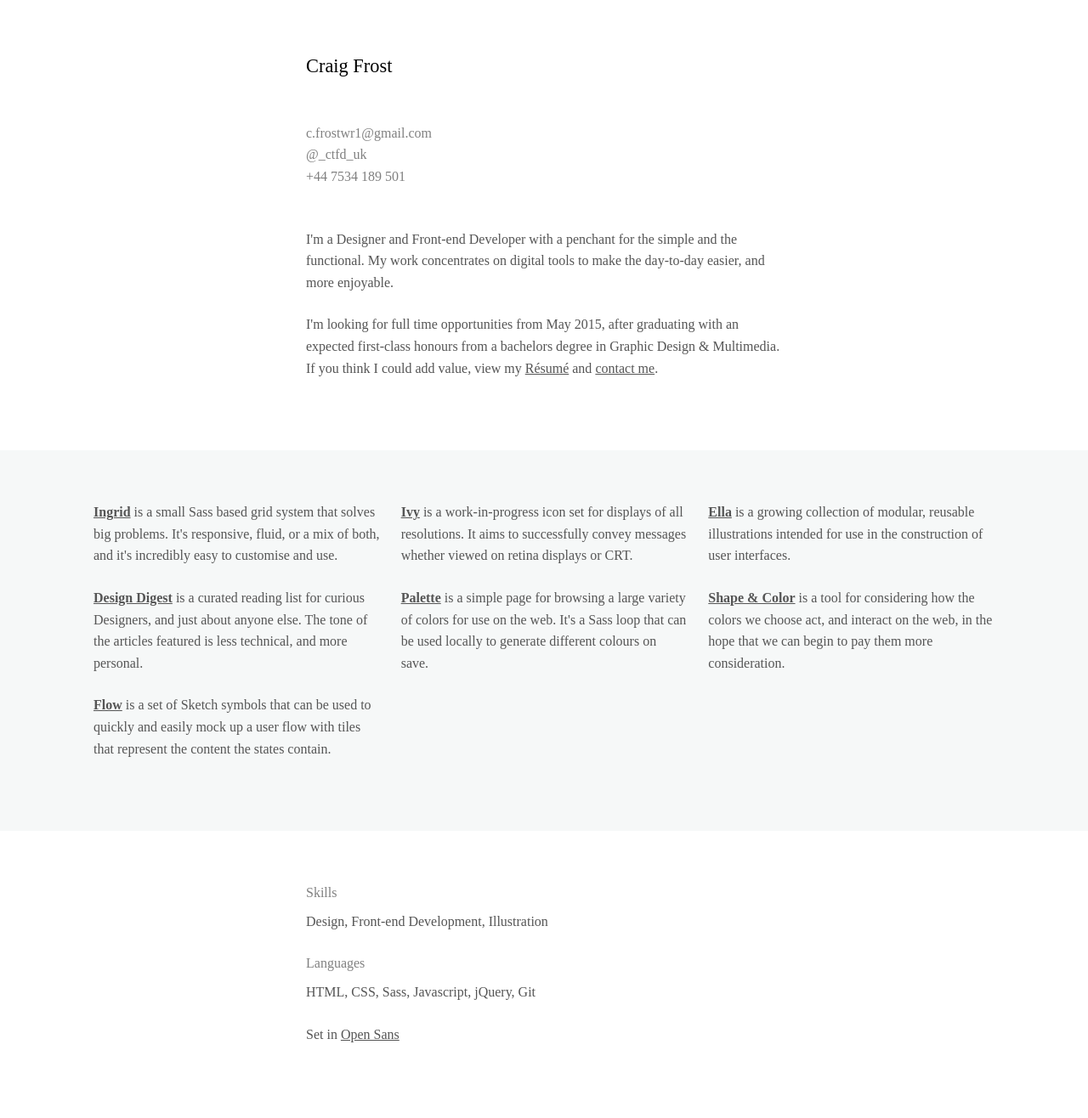
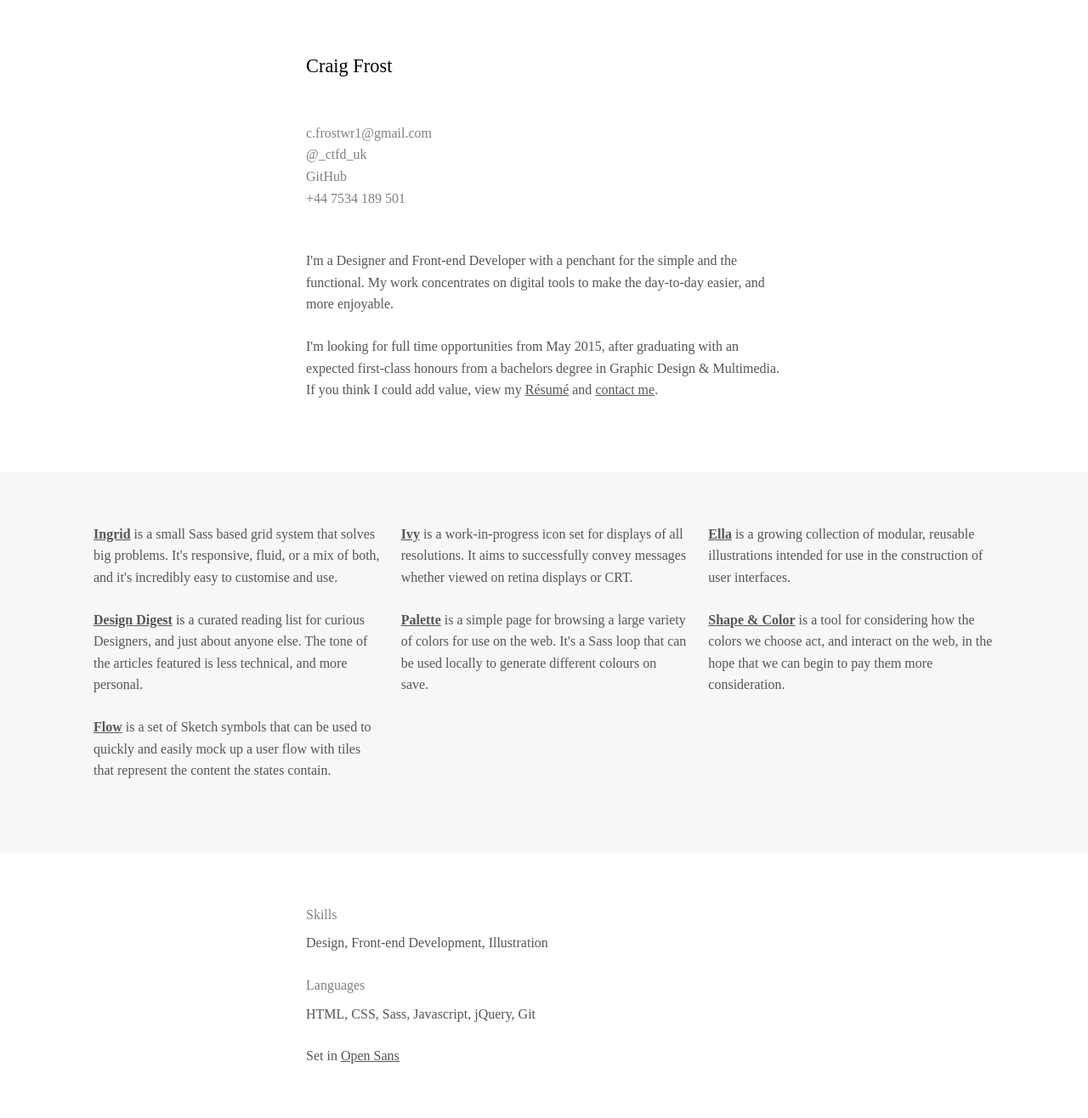
Before and after one commit to craigthomasfrost/cfdesigner.github.io, a Jekyll site: the page built from index.html, in a window 1280 px wide. Shown: the whole page at 85% size. Built offline with Jekyll 4.4.1, drawn with Linux system fonts in a browser that asks for light colours; nearby versions of some CDN libraries; before the commit the page ends 1290 px from its top, so only the background shows below that.

Commit message:
Add GitHub link.

```diff
--- a/_includes/head.html
+++ b/_includes/head.html
@@ -40,6 +40,8 @@
 
             <li><a href="https://twitter.com/_ctfd_uk">@_ctfd_uk</a></li>
 
+            <li><a href="https://github.com/cfdesigner">GitHub</a></li>
+
             <li><a href="tel:07534189501">+44 7534 189 501</a></li>
 
         </ul>
```
